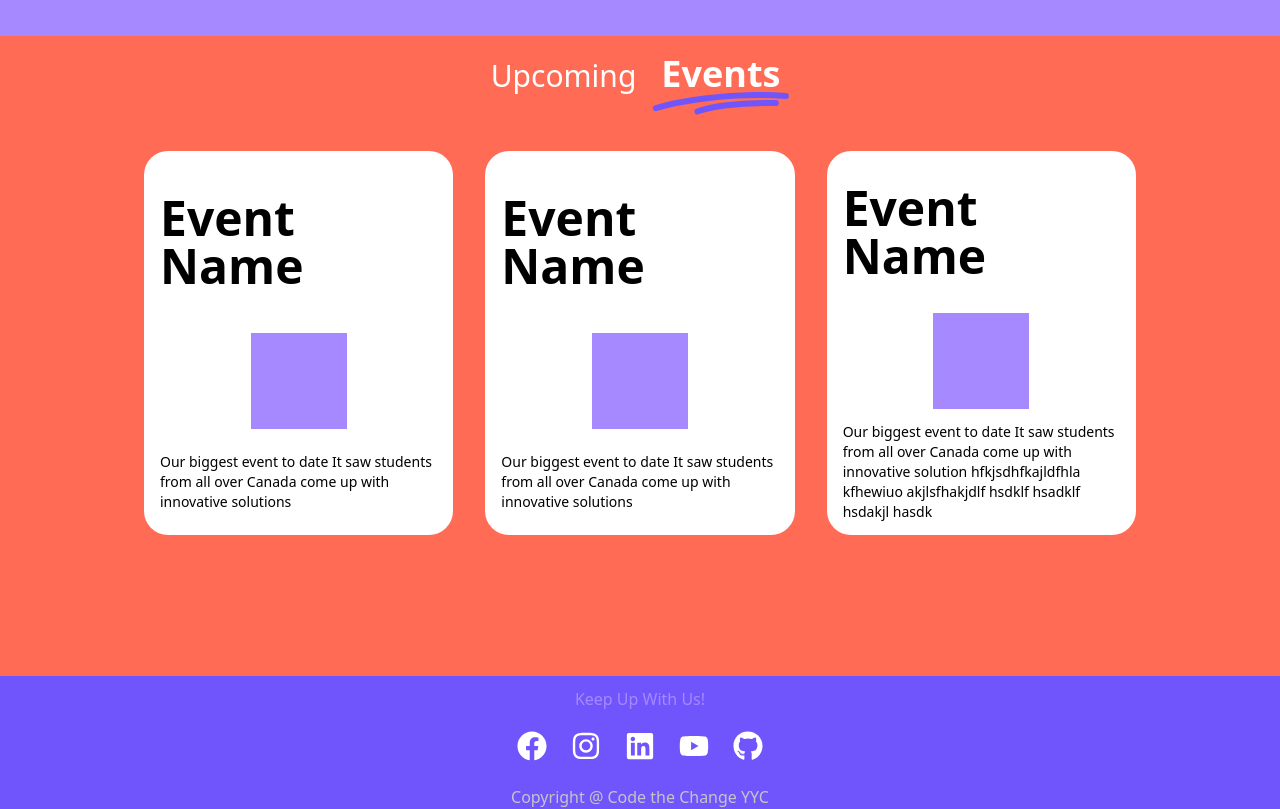
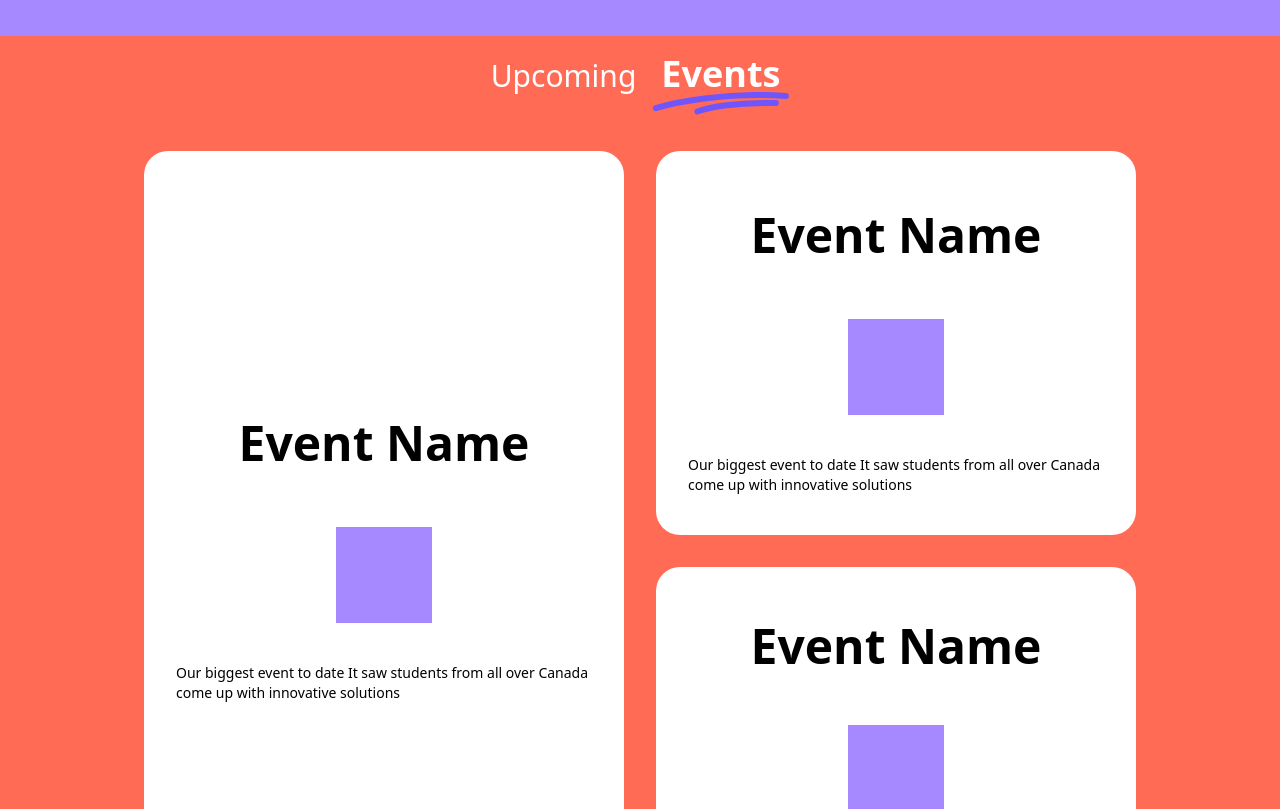
Before and after one commit to Code-the-Change-YYC/code-the-change-yyc-site, a Next.js app: page /events in a window 1280 px wide. Shown: the part 380-1189 px from the top of the page. Built offline with nearby package versions, Linux system fonts and the light colour scheme; a web font is replaced by a local one.

Commit message:
Fix orientation of events tiles

```diff
--- a/components/EventsTiles.jsx
+++ b/components/EventsTiles.jsx
@@ -16,12 +16,13 @@ const events = [
     id: 3,
     name: 'Event Name',
     description:
-      'Our biggest event to date It saw students from all over Canada come up with innovative solution hfkjsdhfkajldfhla kfhewiuo akjlsfhakjdlf hsdklf hsadklf hsdakjl hasdk',
+      'Our biggest event to date It saw students from all over Canada come up with innovative solution kfhewiuo akjlsfhakjdlf hsdklf hsadklf hsdakjl hasdk',
   },
 ];
 
-const EVENTS_TILES_CONTAINER = 'w-4/5 mx-auto flex flex-wrap hidden md:flex';
+const EVENTS_TILES_CONTAINER = 'w-4/5 mx-auto flex flex-wrap md:flex hidden';
 const EVENT_TILE = 'flex flex-col h-96 bg-white rounded-3xl items-center px-4 justify-evenly';
+// const EVENT_TILE = 'flex flex-col h-96 bg-white rounded-3xl items-center px-4 justify-evenly';
 
 const EventTile = ({ name, description }) => {
   return (
@@ -38,11 +39,23 @@ const EventTile = ({ name, description }) => {
 const EventsTiles = () => {
   return (
     <div className={EVENTS_TILES_CONTAINER}>
-      {events.map((values, index) => (
-        <div key={index} className="w-full md:w-1/3 p-4">
-          <EventTile {...values} />
+      {/* First Column (One Large Item) */}
+      <div className="w-full lg:w-1/2 p-4">
+        <div className={`${EVENT_TILE} h-full`}>
+          <EventTile {...events[0]} />
         </div>
-      ))}
+      </div>
+
+      {/* Second Column (Two Rows) */}
+      <div className="w-full lg:w-1/2 flex flex-wrap">
+        {events.slice(1, 3).map((values, index) => (
+          <div key={index} className="w-full lg:h-1/2 p-4">
+            <div className={`${EVENT_TILE} `}>
+              <EventTile {...values} />
+            </div>
+          </div>
+        ))}
+      </div>
     </div>
   );
 };
--- a/components/UpcomingEvents.jsx
+++ b/components/UpcomingEvents.jsx
@@ -5,7 +5,7 @@ import EventsTiles from './EventsTiles';
 
 const UpcomingEvents = () => {
   return (
-    <div className="flex flex-col items-center bg-orange h-[80vh] z-0">
+    <div className="flex flex-col items-center bg-orange h-[80vh] md:h-[200vh] lg:h-[135vh] z-0">
       <div className="flex items-baseline space-x-4">
         <h1 className="text-white text-3xl font-medium">Upcoming</h1>
         <Heading classes="text-white text-[2.25rem]" underlineType={UnderlineTypes.PURPLE_SHORT_UNDERLINE}>
```
